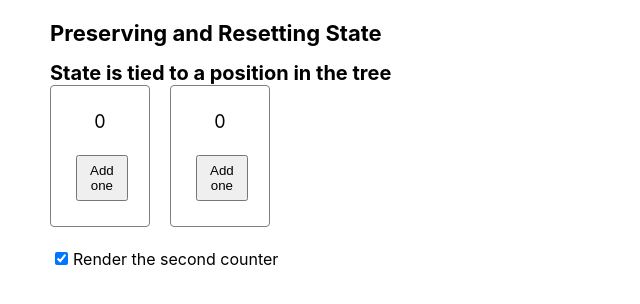
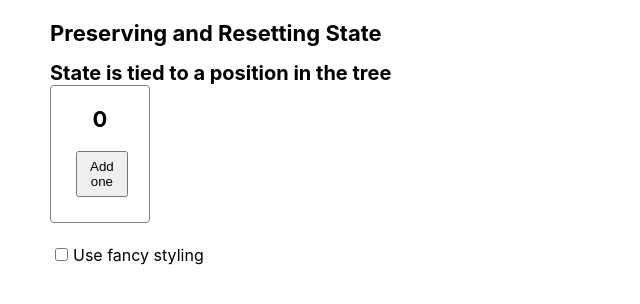
Before and after one commit to VladimirovMario/Sandbox, a React (Create React App) app in the folder 01. React documentation/02. Learn React/03. Managing State/: page / in a window 1280 px wide. Shown: the top 304 px of the page, without its empty margins (0-640 px from the left). Built offline with nearby package versions, Linux system fonts and the light colour scheme.

Commit message:
Same component at the same position preserve state

```diff
--- a/01. React documentation/02. Learn React/03. Managing State/src/components/PreservingAndResettingState/StateIsTied/StateIsTide.module.css
+++ b/01. React documentation/02. Learn React/03. Managing State/src/components/PreservingAndResettingState/StateIsTied/StateIsTide.module.css
@@ -8,6 +8,11 @@
   float: left;
 }
 
+.fancy {
+  border: 5px solid gold;
+  color: #ff6767;
+}
+
 .hover {
   background: #ffffd8;
 }
--- a/01. React documentation/02. Learn React/03. Managing State/src/components/PreservingAndResettingState/StateIsTied/StateIsTied.js
+++ b/01. React documentation/02. Learn React/03. Managing State/src/components/PreservingAndResettingState/StateIsTied/StateIsTied.js
@@ -11,24 +11,25 @@ export default function StateIsTied() {
 }
 
 function App() {
-  const [showSecond, setShowSecond] = useState(true);
+  const [isFancy, setIsFancy] = useState(false);
   return (
     <div>
-      <Counter />
-      {showSecond && <Counter />}
+      {isFancy ? <Counter isFancy={true} /> : <Counter isFancy={false} />}
       <label>
         <input
           type="checkbox"
-          checked={showSecond}
-          onChange={(e) => setShowSecond(e.target.checked)}
+          checked={isFancy}
+          onChange={(e) => {
+            setIsFancy(e.target.checked);
+          }}
         />
-        Render the second counter
+        Use fancy styling
       </label>
     </div>
   );
 }
 
-function Counter() {
+function Counter({ isFancy }) {
   const [score, setScore] = useState(0);
   const [hover, setHover] = useState(false);
 
@@ -36,14 +37,17 @@ function Counter() {
   if (hover) {
     className += ` ${styles['hover']}`;
   }
+  if (isFancy) {
+    className += ` ${styles['fancy']}`;
+  }
 
   return (
     <div
       className={className}
-      onPointerMove={() => setHover(true)}
+      onPointerEnter={() => setHover(true)}
       onPointerLeave={() => setHover(false)}
     >
-      <h3>{score}</h3>
+      <h1>{score}</h1>
       <button onClick={() => setScore(score + 1)}>Add one</button>
     </div>
   );
```
